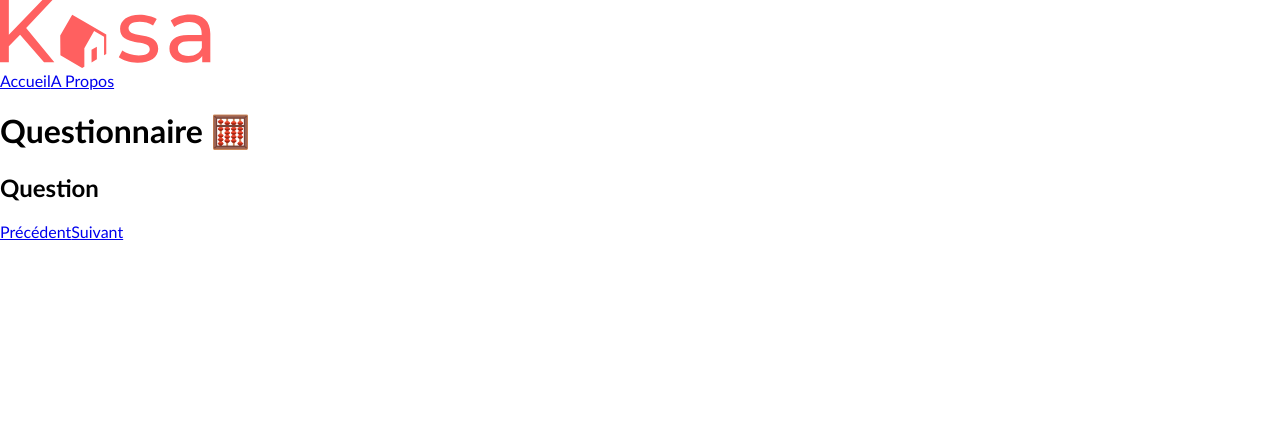
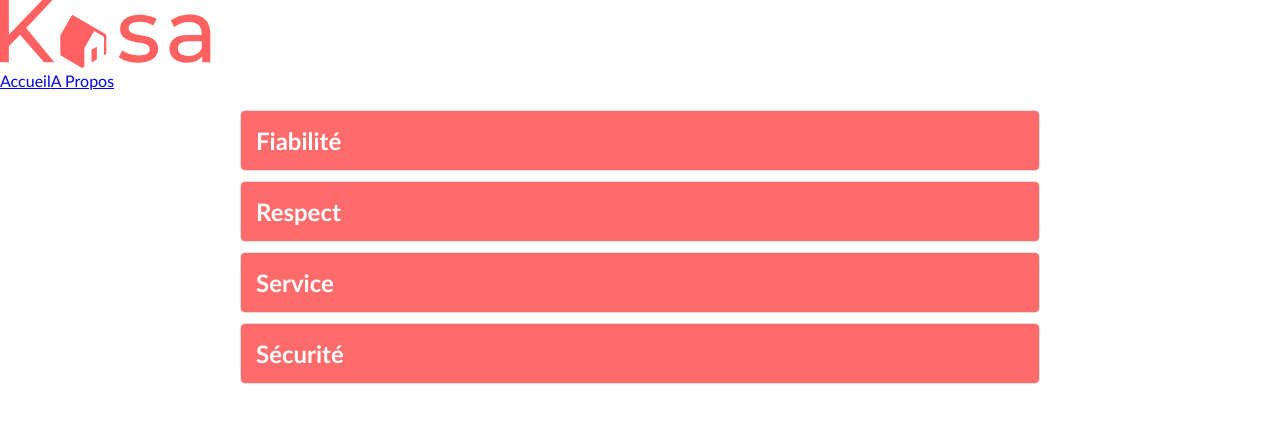
Before and after one commit to DagueG/ReactApp, a React (Create React App) app in the folder kasa/: page /about in a window 1280 px wide. Shown: the top 422 px of the page. Built offline with nearby package versions, Linux system fonts and the light colour scheme.

Commit message:
ADD: design house sheets

```diff
--- /dev/null
+++ b/kasa/src/pages/A_propos/A_propos.css
@@ -0,0 +1,29 @@
+.about-container {
+    padding: 20px;
+    max-width: 800px;
+    margin: 0 auto;
+  }
+
+  .about-section {
+    border: 1px solid #ddd;
+    border-radius: 5px;
+    margin-bottom: 10px;
+    overflow: hidden;
+  }
+
+  .about-section-header {
+    background-color: #ff6b6b;
+    color: white;
+    padding: 15px;
+    cursor: pointer;
+  }
+
+  .about-section-header h2 {
+    margin: 0;
+  }
+
+  .about-section-content {
+    padding: 15px;
+    background-color: #fff;
+    transition: max-height 0.3s ease-out;
+  }
--- a/kasa/src/pages/A_propos/A_propos.jsx
+++ b/kasa/src/pages/A_propos/A_propos.jsx
@@ -1,23 +1,52 @@
-import { useParams } from 'react-router-dom'
-import { Link } from 'react-router-dom'
+import React, { useState } from 'react';
+import './A_propos.css';
+
+const sections = [
+  {
+    title: 'Fiabilité',
+    content: 'Les annonces postées sur Kasa garantissent une fiabilité totale. Les photos sont conformes aux logements, et toutes les informations sont régulièrement vérifiées par nos équipes.'
+  },
+  {
+    title: 'Respect',
+    content: 'La bienveillance fait partie des valeurs fondatrices de Kasa. Tout comportement discriminatoire ou de perturbation du voisinage entraînera une exclusion de notre plateforme.'
+  },
+  {
+    title: 'Service',
+    content: 'La bienveillance fait partie des valeurs fondatrices de Kasa. Tout comportement discriminatoire ou de perturbation du voisinage entraînera une exclusion de notre plateforme.'
+  },
+  {
+    title: 'Sécurité',
+    content: 'La sécurité est la priorité de Kasa. Aussi bien pour nos hôtes que pour les voyageurs, chaque logement correspond aux critères de sécurité établis par nos services. En laissant une note aussi bien à l\'hôte qu\'au locataire, cela permet à nos équipes de vérifier que les standards sont bien respectés. Nous organisons également des ateliers sur la sécurité domestique pour nos hôtes.'
+  }
+];
 
 function About() {
-  const { questionNumber } = useParams()
-  const questionNumberInt = parseInt(questionNumber)
-  const prevQuestionNumber = questionNumberInt === 1 ? 1 : questionNumberInt - 1
-  const nextQuestionNumber = questionNumberInt + 1
+  const [openSections, setOpenSections] = useState([]);
+
+  const toggleSection = (index) => {
+    if (openSections.includes(index)) {
+      setOpenSections(openSections.filter((i) => i !== index));
+    } else {
+      setOpenSections([...openSections, index]);
+    }
+  };
+
   return (
-    <div>
-      <h1>Questionnaire 🧮</h1>
-      <h2>Question {questionNumber}</h2>
-      <Link to={`/about/${prevQuestionNumber}`}>Précédent</Link>
-      {questionNumberInt === 10 ? (
-        <Link to="/results">Résultats</Link>
-      ) : (
-        <Link to={`/about/${nextQuestionNumber}`}>Suivant</Link>
-      )}
+    <div className="about-container">
+      {sections.map((section, index) => (
+        <div key={index} className="about-section">
+          <div className="about-section-header" onClick={() => toggleSection(index)}>
+            <h2>{section.title}</h2>
+          </div>
+          {openSections.includes(index) && (
+            <div className="about-section-content">
+              {section.content}
+            </div>
+          )}
+        </div>
+      ))}
     </div>
-  )
+  );
 }
 
-export default About
+export default About;
--- a/kasa/src/pages/Fiche_logement/Fiche_logement.css
+++ b/kasa/src/pages/Fiche_logement/Fiche_logement.css
@@ -1,67 +1,125 @@
 .fiche-logement {
-    padding: 20px;
     max-width: 1200px;
     margin: 0 auto;
+    padding: 20px;
   }
 
-  .fiche-logement h1 {
-    font-size: 2.5em;
-    margin-bottom: 20px;
+  .logement-header {
+    text-align: center;
   }
 
-  .gallery {
-    display: flex;
-    flex-wrap: wrap;
-    gap: 10px;
-    margin-bottom: 20px;
+  .logement-header h1 {
+    font-size: 2em;
+    margin-bottom: 10px;
   }
 
-  .gallery img {
-    width: 100%;
-    max-width: 400px;
-    height: auto;
-    border-radius: 8px;
+  .logement-header p {
+    color: gray;
   }
 
-  .logement-details {
-    display: flex;
-    flex-direction: column;
-    gap: 20px;
+  .logement-gallery {
+    position: relative;
+    margin: 20px 0;
+    text-align: center;
   }
 
-  .logement-info {
-    margin-bottom: 20px;
+  .logement-gallery img {
+    max-width: 100%;
+    border-radius: 10px;
+    cursor: pointer;
+  }
+
+  .gallery-button {
+    position: absolute;
+    top: 50%;
+    transform: translateY(-50%);
+    background-color: rgba(0, 0, 0, 0.5);
+    color: white;
+    border: none;
+    padding: 10px;
+    cursor: pointer;
+    border-radius: 50%;
+  }
+
+  .gallery-button.left {
+    left: 10px;
+  }
+
+  .gallery-button.right {
+    right: 10px;
+  }
+
+  .image-counter {
+    position: absolute;
+    bottom: 10px;
+    right: 10px;
+    background-color: rgba(0, 0, 0, 0.5);
+    color: white;
+    padding: 5px 10px;
+    border-radius: 5px;
   }
 
   .logement-meta {
     display: flex;
-    flex-wrap: wrap;
-    gap: 20px;
+    justify-content: space-between;
+    align-items: center;
+    margin: 20px 0;
   }
 
-  .host, .rating, .tags, .equipments {
-    flex: 1 1 45%;
+  .host-info {
+    display: flex;
+    align-items: center;
   }
 
-  .host img {
+  .host-info p {
+    margin-right: 10px;
+  }
+
+  .host-info img {
     width: 50px;
     height: 50px;
     border-radius: 50%;
-    margin-right: 10px;
   }
 
-  .host h2, .rating h2, .tags h2, .equipments h2 {
-    margin-bottom: 10px;
+  .rating p {
+    color: #ff6b6b;
+    font-size: 1.5em;
   }
 
-  .tags ul, .equipments ul {
-    list-style: none;
-    padding: 0;
+  .tags {
+    display: flex;
+    gap: 10px;
   }
 
-  .tags li, .equipments li {
-    background-color: #f1f1f1;
+  .tag {
+    background-color: #ff6b6b;
+    color: white;
     padding: 5px 10px;
-    margin: 5px 0;
     border-radius: 5px;
   }
+
+  .logement-details {
+    margin-top: 20px;
+  }
+
+  .logement-section {
+    background-color: #ff6b6b;
+    color: white;
+    padding: 10px;
+    margin-bottom: 10px;
+    border-radius: 5px;
+    cursor: pointer;
+  }
+
+  .logement-section h2 {
+    margin: 0;
+  }
+
+  .logement-section p,
+  .logement-section ul {
+    background-color: white;
+    color: black;
+    padding: 10px;
+    border-radius: 5px;
+    margin: 10px 0 0 0;
+  }
--- a/kasa/src/pages/Fiche_logement/Fiche_logement.jsx
+++ b/kasa/src/pages/Fiche_logement/Fiche_logement.jsx
@@ -1,61 +1,85 @@
-import React from 'react'
-import { useParams } from 'react-router-dom'
-import logements from '../../assets/logements.json'
-import './Fiche_logement.css' // Assurez-vous de créer un fichier CSS pour les styles spécifiques
+import React, { useState } from 'react';
+import { useParams } from 'react-router-dom';
+import logements from '../../assets/logements.json';
+import './Fiche_logement.css'; // Assurez-vous de créer un fichier CSS pour les styles spécifiques
 
 function FicheLogement() {
-  const { id } = useParams()
-  const logement = logements.find((item) => item.id === id)
+  const { id } = useParams();
+  const logement = logements.find((item) => item.id === id);
+
+  const [currentImageIndex, setCurrentImageIndex] = useState(0);
+  const [openSections, setOpenSections] = useState([]);
 
   if (!logement) {
-    return <div>Logement non trouvé</div>
+    return <div>Logement non trouvé</div>;
   }
+
+  const handleNextImage = () => {
+    setCurrentImageIndex((prevIndex) => (prevIndex + 1) % logement.pictures.length);
+  };
+
+  const handlePreviousImage = () => {
+    setCurrentImageIndex((prevIndex) => (prevIndex - 1 + logement.pictures.length) % logement.pictures.length);
+  };
+
+  const toggleSection = (section) => {
+    if (openSections.includes(section)) {
+      setOpenSections(openSections.filter((sec) => sec !== section));
+    } else {
+      setOpenSections([...openSections, section]);
+    }
+  };
 
   return (
     <div className="fiche-logement">
+      <header className="logement-header">
         <h1>{logement.title}</h1>
-      <div className="gallery">
-        {logement.pictures.map((picture, index) => (
-          <img key={index} src={picture} alt={`${logement.title} ${index + 1}`} />
-        ))}
+        <p>{logement.location}</p>
+      </header>
+
+      <div className="logement-gallery">
+        <button className="gallery-button left" onClick={handlePreviousImage}>❮</button>
+        <img
+          src={logement.pictures[currentImageIndex]}
+          alt={`${logement.title} ${currentImageIndex + 1}`}
+        />
+        <button className="gallery-button right" onClick={handleNextImage}>❯</button>
+        <span className="image-counter">{currentImageIndex + 1}/{logement.pictures.length}</span>
       </div>
-      <div className="logement-details">
-        <div className="logement-info">
-          <h2>Description</h2>
-          <p>{logement.description}</p>
-          <h2>Location</h2>
-          <p>{logement.location}</p>
-        </div>
+
       <div className="logement-meta">
-          <div className="host">
-            <h2>Hôte</h2>
+        <div className="host-info">
+          <p>{logement.host.name}</p>
           <img src={logement.host.picture} alt={logement.host.name} />
-            <p>{logement.host.name}</p>
         </div>
         <div className="rating">
-            <h2>Note</h2>
           <p>{'⭐'.repeat(logement.rating)}</p>
         </div>
         <div className="tags">
-            <h2>Tags</h2>
-            <ul>
           {logement.tags.map((tag, index) => (
-                <li key={index}>{tag}</li>
+            <span key={index} className="tag">{tag}</span>
           ))}
-            </ul>
         </div>
-          <div className="equipments">
+      </div>
+
+      <div className="logement-details">
+        <div className="logement-section" onClick={() => toggleSection('description')}>
+          <h2>Description</h2>
+          {openSections.includes('description') && <p>{logement.description}</p>}
+        </div>
+        <div className="logement-section" onClick={() => toggleSection('equipments')}>
           <h2>Équipements</h2>
+          {openSections.includes('equipments') && (
             <ul>
               {logement.equipments.map((equipment, index) => (
                 <li key={index}>{equipment}</li>
               ))}
             </ul>
+          )}
         </div>
       </div>
     </div>
-    </div>
-  )
+  );
 }
 
-export default FicheLogement
+export default FicheLogement;
```
Lines whose indentation alone changed are shown as unchanged.
